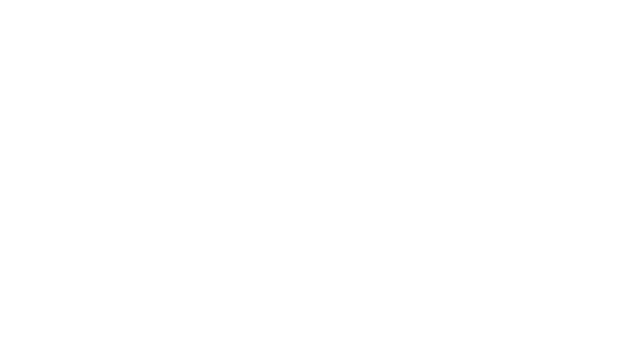
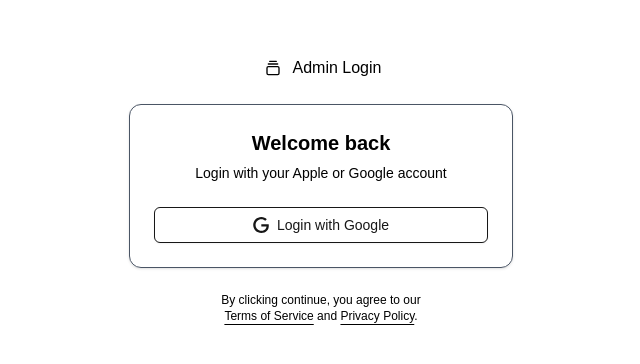
Before and after one commit to Eaman006/Campus-Navigator, a Next.js app in the folder my-app/: page /admin in a window 1280 px wide. Shown: the part 210-574 px from the top of the page, without its empty margins (319-959 px from the left). Built offline with nearby package versions, Linux system fonts and the light colour scheme.

Commit message:
admin page login built

```diff
--- a/my-app/app/admin/page.js
+++ b/my-app/app/admin/page.js
@@ -1,11 +1,21 @@
-import React from 'react'
+import { GalleryVerticalEnd } from "lucide-react"
 
-const page = () => {
+import { LoginForm } from "@/components/login-form"
+
+export default function LoginPage() {
   return (
-    <div className='bg-white'>
-
+    <div
+      className="bg-white flex min-h-svh flex-col items-center justify-center gap-6 p-6 md:p-10">
+      <div className="flex w-full max-w-sm flex-col gap-6">
+        <a className="flex items-center gap-2 self-center font-medium text-black">
+          <div
+            className="bg-primary text-primary-foreground flex size-6 items-center justify-center rounded-md">
+            <GalleryVerticalEnd className="size-4" />
+          </div>
+          Admin Login
+        </a>
+        <LoginForm />
+      </div>
     </div>
-  )
+  );
 }
-
-export default page
--- /dev/null
+++ b/my-app/app/cpanel/page.js
@@ -0,0 +1,11 @@
+import React from 'react'
+
+const page = () => {
+  return (
+    <div>
+      This is the cpanel of Campus Navigator
+    </div>
+  )
+}
+
+export default page
--- a/my-app/app/login/page.js
+++ b/my-app/app/login/page.js
@@ -186,6 +186,7 @@ const Page = () => {
                 <Image src="/google.png" width={70} height={70} alt='google' />
               </div>
             </div>
+
             {errorMessage && (
               <div className='text-red-600 text-center mt-3 font-semibold'>
                 {errorMessage}
--- /dev/null
+++ b/my-app/components/login-form.jsx
@@ -0,0 +1,52 @@
+import { cn } from "@/lib/utils"
+import { Button } from "@/components/ui/button"
+import {
+  Card,
+  CardContent,
+  CardDescription,
+  CardHeader,
+  CardTitle,
+} from "@/components/ui/card"
+import { Input } from "@/components/ui/input"
+import { Label } from "@/components/ui/label"
+
+export function LoginForm({
+  className,
+  ...props
+}) {
+  return (
+    <div className={cn("flex flex-col gap-6", className)} {...props}>
+      <Card>
+        <CardHeader className="text-center text-black">
+          <CardTitle className="text-xl">Welcome back</CardTitle>
+          <CardDescription>
+            Login with your Apple or Google account
+          </CardDescription>
+        </CardHeader>
+        <CardContent>
+          <form>
+            <div className="grid gap-6">
+              <div className="flex flex-col gap-4">
+
+                <Button variant="outline" className="w-full">
+                  <svg xmlns="http://www.w3.org/2000/svg" viewBox="0 0 24 24">
+                    <path
+                      d="M12.48 10.92v3.28h7.84c-.24 1.84-.853 3.187-1.787 4.133-1.147 1.147-2.933 2.4-6.053 2.4-4.827 0-8.6-3.893-8.6-8.72s3.773-8.72 8.6-8.72c2.6 0 4.507 1.027 5.907 2.347l2.307-2.307C18.747 1.44 16.133 0 12.48 0 5.867 0 .307 5.387.307 12s5.56 12 12.173 12c3.573 0 6.267-1.173 8.373-3.36 2.16-2.16 2.84-5.213 2.84-7.667 0-.76-.053-1.467-.173-2.053H12.48z"
+                      fill="currentColor" />
+                  </svg>
+                  Login with Google
+                </Button>
+              </div>
+
+            </div>
+          </form>
+        </CardContent>
+      </Card>
+      <div
+        className="text-muted-foreground *:[a]:hover:text-primary text-center text-xs text-balance *:[a]:underline *:[a]:underline-offset-4 text-black">
+        By clicking continue, you agree to our <a href="#">Terms of Service</a>{" "}
+        and <a href="#">Privacy Policy</a>.
+      </div>
+    </div>
+  );
+}
--- /dev/null
+++ b/my-app/components/ui/button.jsx
@@ -0,0 +1,55 @@
+import * as React from "react"
+import { Slot } from "@radix-ui/react-slot"
+import { cva } from "class-variance-authority";
+
+import { cn } from "@/lib/utils"
+
+const buttonVariants = cva(
+  "inline-flex items-center justify-center gap-2 whitespace-nowrap rounded-md text-sm font-medium transition-all disabled:pointer-events-none disabled:opacity-50 [&_svg]:pointer-events-none [&_svg:not([class*='size-'])]:size-4 shrink-0 [&_svg]:shrink-0 outline-none focus-visible:border-ring focus-visible:ring-ring/50 focus-visible:ring-[3px] aria-invalid:ring-destructive/20 dark:aria-invalid:ring-destructive/40 aria-invalid:border-destructive",
+  {
+    variants: {
+      variant: {
+        default:
+          "bg-primary text-primary-foreground shadow-xs hover:bg-primary/90",
+        destructive:
+          "bg-destructive text-white shadow-xs hover:bg-destructive/90 focus-visible:ring-destructive/20 dark:focus-visible:ring-destructive/40 dark:bg-destructive/60",
+        outline:
+          "border bg-background shadow-xs hover:bg-accent hover:text-accent-foreground dark:bg-input/30 dark:border-input dark:hover:bg-input/50",
+        secondary:
+          "bg-secondary text-secondary-foreground shadow-xs hover:bg-secondary/80",
+        ghost:
+          "hover:bg-accent hover:text-accent-foreground dark:hover:bg-accent/50",
+        link: "text-primary underline-offset-4 hover:underline",
+      },
+      size: {
+        default: "h-9 px-4 py-2 has-[>svg]:px-3",
+        sm: "h-8 rounded-md gap-1.5 px-3 has-[>svg]:px-2.5",
+        lg: "h-10 rounded-md px-6 has-[>svg]:px-4",
+        icon: "size-9",
+      },
+    },
+    defaultVariants: {
+      variant: "default",
+      size: "default",
+    },
+  }
+)
+
+function Button({
+  className,
+  variant,
+  size,
+  asChild = false,
+  ...props
+}) {
+  const Comp = asChild ? Slot : "button"
+
+  return (
+    <Comp
+      data-slot="button"
+      className={cn(buttonVariants({ variant, size, className }))}
+      {...props} />
+  );
+}
+
+export { Button, buttonVariants }
--- /dev/null
+++ b/my-app/components/ui/card.jsx
@@ -0,0 +1,101 @@
+import * as React from "react"
+
+import { cn } from "@/lib/utils"
+
+function Card({
+  className,
+  ...props
+}) {
+  return (
+    <div
+      data-slot="card"
+      className={cn(
+        "bg-card text-card-foreground flex flex-col gap-6 rounded-xl border py-6 shadow-sm border-gray-600",
+        className
+      )}
+      {...props} />
+  );
+}
+
+function CardHeader({
+  className,
+  ...props
+}) {
+  return (
+    <div
+      data-slot="card-header"
+      className={cn(
+        "@container/card-header grid auto-rows-min grid-rows-[auto_auto] items-start gap-1.5 px-6 has-data-[slot=card-action]:grid-cols-[1fr_auto] [.border-b]:pb-6",
+        className
+      )}
+      {...props} />
+  );
+}
+
+function CardTitle({
+  className,
+  ...props
+}) {
+  return (
+    <div
+      data-slot="card-title"
+      className={cn("leading-none font-semibold", className)}
+      {...props} />
+  );
+}
+
+function CardDescription({
+  className,
+  ...props
+}) {
+  return (
+    <div
+      data-slot="card-description"
+      className={cn("text-muted-foreground text-sm", className)}
+      {...props} />
+  );
+}
+
+function CardAction({
+  className,
+  ...props
+}) {
+  return (
+    <div
+      data-slot="card-action"
+      className={cn(
+        "col-start-2 row-span-2 row-start-1 self-start justify-self-end",
+        className
+      )}
+      {...props} />
+  );
+}
+
+function CardContent({
+  className,
+  ...props
+}) {
+  return (<div data-slot="card-content" className={cn("px-6", className)} {...props} />);
+}
+
+function CardFooter({
+  className,
+  ...props
+}) {
+  return (
+    <div
+      data-slot="card-footer"
+      className={cn("flex items-center px-6 [.border-t]:pt-6", className)}
+      {...props} />
+  );
+}
+
+export {
+  Card,
+  CardHeader,
+  CardFooter,
+  CardTitle,
+  CardAction,
+  CardDescription,
+  CardContent,
+}
--- /dev/null
+++ b/my-app/components/ui/input.jsx
@@ -0,0 +1,24 @@
+import * as React from "react"
+
+import { cn } from "@/lib/utils"
+
+function Input({
+  className,
+  type,
+  ...props
+}) {
+  return (
+    <input
+      type={type}
+      data-slot="input"
+      className={cn(
+        "file:text-foreground placeholder:text-muted-foreground selection:bg-primary selection:text-primary-foreground dark:bg-input/30 border-input flex h-9 w-full min-w-0 rounded-md border bg-transparent px-3 py-1 text-base shadow-xs transition-[color,box-shadow] outline-none file:inline-flex file:h-7 file:border-0 file:bg-transparent file:text-sm file:font-medium disabled:pointer-events-none disabled:cursor-not-allowed disabled:opacity-50 md:text-sm",
+        "focus-visible:border-ring focus-visible:ring-ring/50 focus-visible:ring-[3px]",
+        "aria-invalid:ring-destructive/20 dark:aria-invalid:ring-destructive/40 aria-invalid:border-destructive",
+        className
+      )}
+      {...props} />
+  );
+}
+
+export { Input }
--- /dev/null
+++ b/my-app/components/ui/label.jsx
@@ -0,0 +1,23 @@
+"use client"
+
+import * as React from "react"
+import * as LabelPrimitive from "@radix-ui/react-label"
+
+import { cn } from "@/lib/utils"
+
+function Label({
+  className,
+  ...props
+}) {
+  return (
+    <LabelPrimitive.Root
+      data-slot="label"
+      className={cn(
+        "flex items-center gap-2 text-sm leading-none font-medium select-none group-data-[disabled=true]:pointer-events-none group-data-[disabled=true]:opacity-50 peer-disabled:cursor-not-allowed peer-disabled:opacity-50",
+        className
+      )}
+      {...props} />
+  );
+}
+
+export { Label }
--- /dev/null
+++ b/my-app/lib/utils.js
@@ -0,0 +1,6 @@
+import { clsx } from "clsx";
+import { twMerge } from "tailwind-merge"
+
+export function cn(...inputs) {
+  return twMerge(clsx(inputs));
+}
```
Also changed, not shown: my-app/package.json (+7 -0 lines), my-app/app/globals.css (line endings or trailing spaces), my-app/components.json (added), 1 other file (tests, documents, lock files or other folders). Lines whose indentation alone changed are shown as unchanged.
